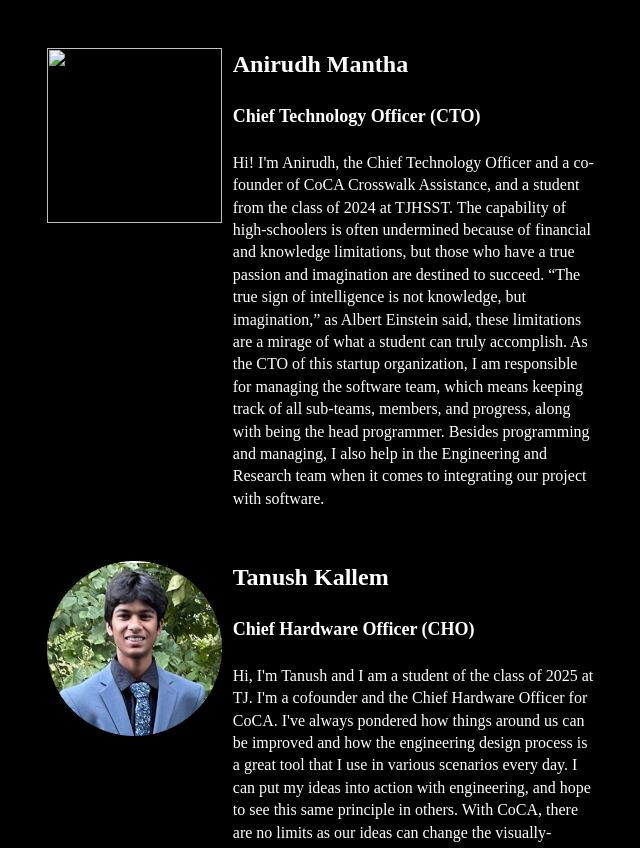
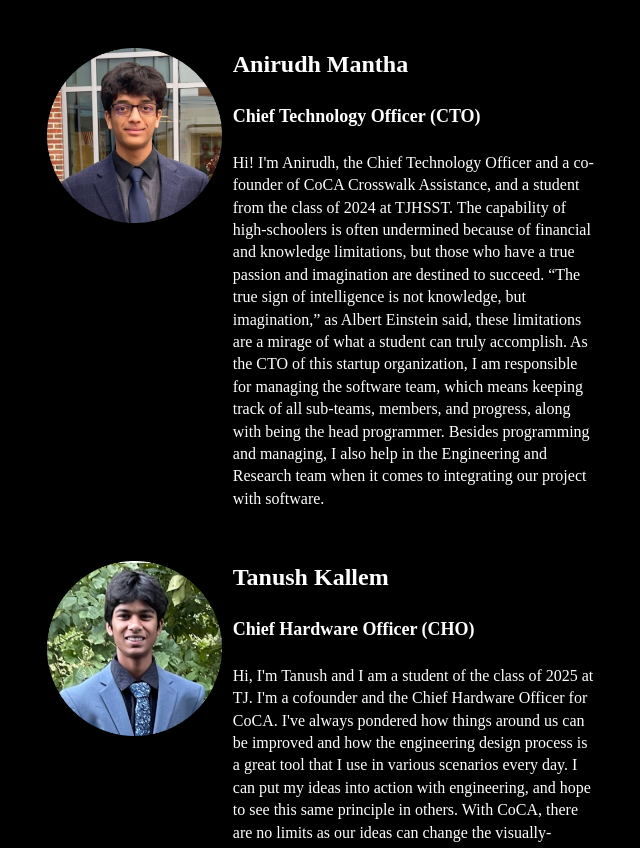
Before and after one commit to CoCA-Crosswalk-Assistance/Website, a plain HTML site: page aboutus.html in a window 1280 px wide. Shown: the part 1318-2166 px from the top of the page, without its empty margins (318-958 px from the left). Drawn offline with nearby package versions, Linux system fonts and the light colour scheme.

Commit message:
picture update

```diff
--- a/aboutus.html
+++ b/aboutus.html
@@ -106,7 +106,7 @@
             </div>
             <div class="person">
                 <span>
-                    <img src="./assets/peoplepics/ani.png" alt="" class="personpic">
+                    <img src="./assets/peoplepics/anirudh.png" alt="" class="personpic">
                 </span>
                 <div class="persontext">
                     <div class="personname">Anirudh Mantha</div>
```
